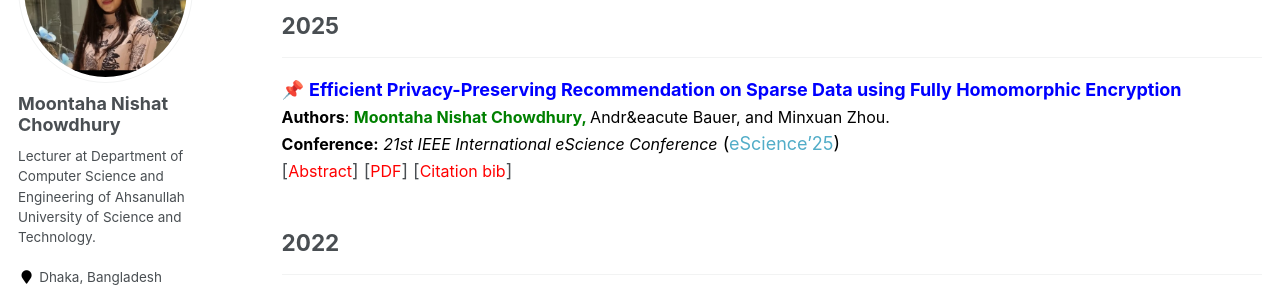
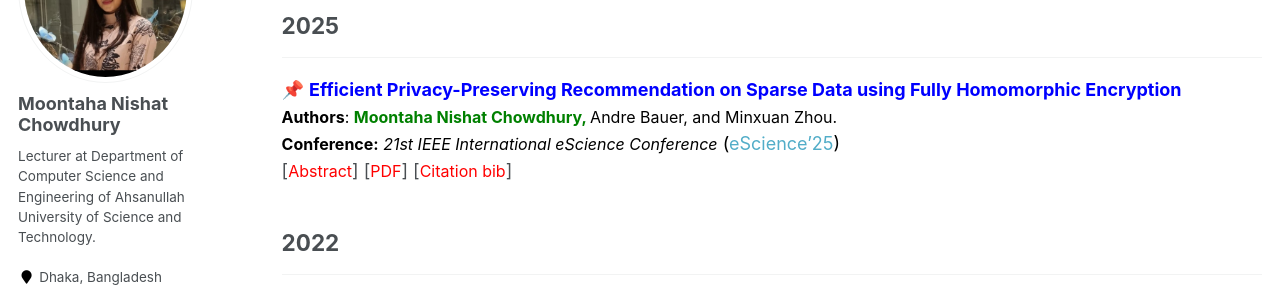
Before and after one commit to chowdhurymoontaha/chowdhurymoontaha.github.io, a Jekyll site: the page built from _pages/publications.md, in a window 1280 px wide and 1032 px high. Shown: the part 224-519 px from the top of the window. Built offline with Jekyll 4.4.1, drawn with Linux system fonts in a browser that asks for light colours; some web fonts are replaced.

Commit message:
Update publications.md

```diff
--- a/_pages/publications.md
+++ b/_pages/publications.md
@@ -13,7 +13,7 @@ author_profile: true
 <!-- Paper 01 -->
 📌 [<span style="color:Blue">**Efficient Privacy-Preserving Recommendation on Sparse Data using Fully Homomorphic Encryption**</span>](https://arxiv.org/abs/2509.03024v1)<br>
 <span style="color:black">
-	<font size="3"><strong>Authors</strong>: <strong style="color:green">Moontaha Nishat Chowdhury, </strong> Andr&eacute Bauer, and Minxuan Zhou. </font>
+	<font size="3"><strong>Authors</strong>: <strong style="color:green">Moontaha Nishat Chowdhury, </strong> Andre Bauer, and Minxuan Zhou. </font>
 </span>
 <br>
 <span style="color:black">
```
